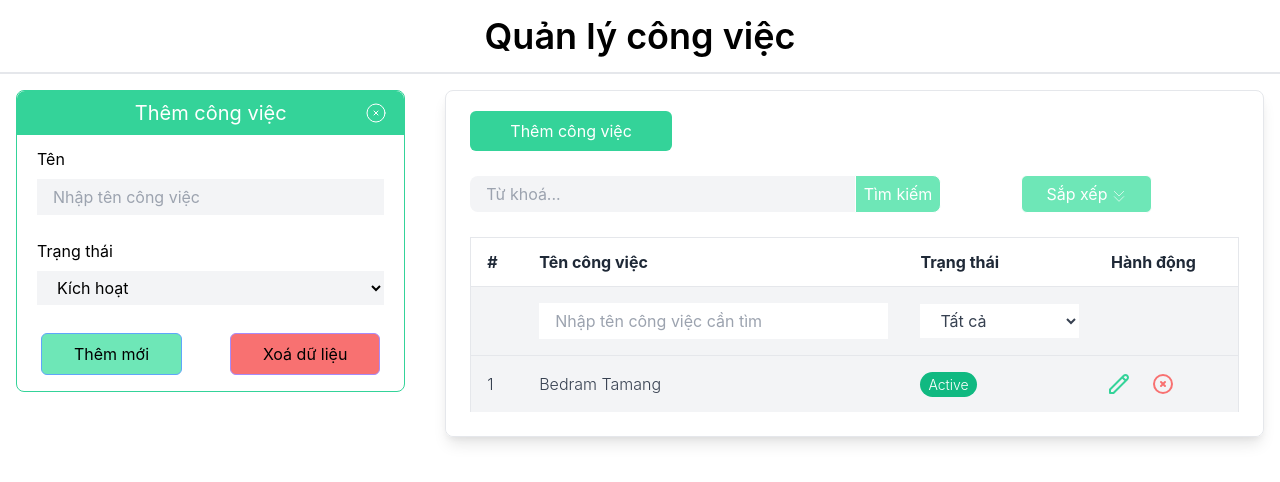
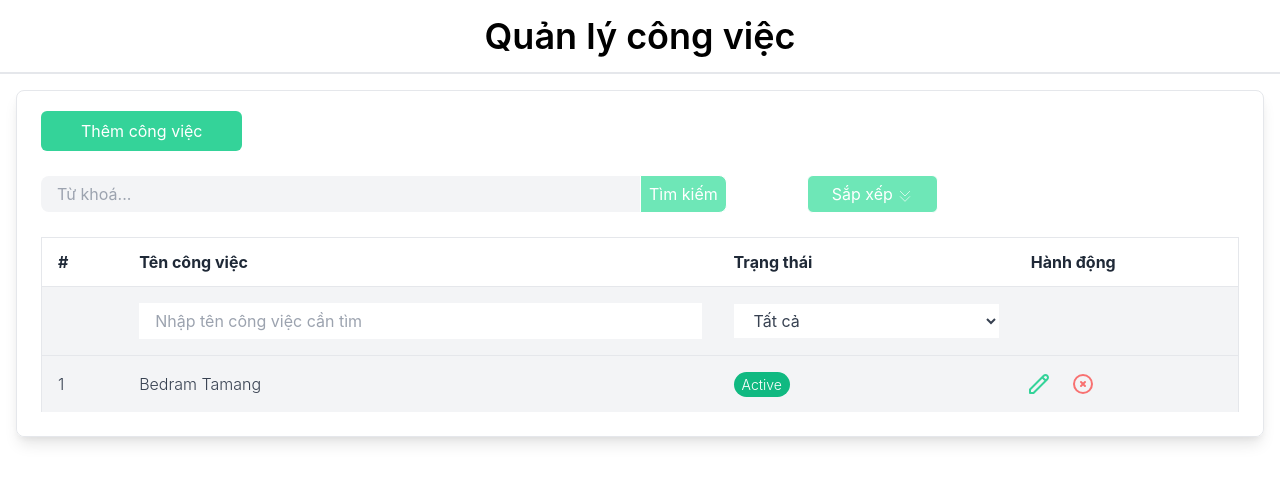
Before and after one commit to baolh-newit/newit-baolh, a React (Create React App) app: page / in a window 1280 px wide. Shown: the top 482 px of the page. Built offline with nearby package versions, Linux system fonts and the light colour scheme.

Commit message:
Thêm chức năng đóng mở form

```diff
--- a/src/App.js
+++ b/src/App.js
@@ -1,8 +1,21 @@
+import { useState } from 'react'
 import AddTask from './components/AddTask'
 import Control from './components/Control'
 import TaskList from './components/TaskList'
 
 function App() {
+  const [isDisplayForm, setIsDisplayForm] = useState(false)
+  const [title, setTitle] = useState('')
+
+  const newTask = (value) => {
+    setIsDisplayForm(true)
+    setTitle(value)
+  }
+  const onShowForm = (value) => {
+    setIsDisplayForm(true)
+    setTitle(value)
+  }
+
   return (
     <div className='container mx-auto'>
       <h1 className='text-4xl text-center font-semibold py-4 border-b-2'>
@@ -10,18 +23,31 @@ function App() {
       </h1>
       <div className='grid grid-cols-12 gap-x-10 m-4'>
         <div className='text-center col-start-1 col-end-5'>
-          <AddTask />
+          {isDisplayForm === true ? (
+            <AddTask closeForm={() => setIsDisplayForm(false)} title={title} />
+          ) : (
+            ''
+          )}
         </div>
-        <div className='text-center col-end-13 col-span-8 rounded-lg shadow-lg border border-gray-200'>
+        <div
+          className={
+            isDisplayForm === true
+              ? 'text-center col-end-13 col-span-8 rounded-lg shadow-lg border border-gray-200'
+              : 'text-center col-end-13 col-span-12 rounded-lg shadow-lg border border-gray-200'
+          }
+        >
           <div className='text-left pb-2 ml-6 mt-5'>
-            <button className='bg-green-400 py-2 px-10 rounded-md text-white hover:bg-green-500'>
+            <button
+              className='bg-green-400 py-2 px-10 rounded-md text-white hover:bg-green-500'
+              onClick={() => newTask('add')}
+            >
               Thêm công việc
             </button>
           </div>
           <div className=' flex justify-start items-center mx-6 mt-4 relative '>
             <Control />
           </div>
-          <TaskList />
+          <TaskList onShowForm={(value) => onShowForm(value)} />
         </div>
       </div>
     </div>
--- a/src/components/AddTask.js
+++ b/src/components/AddTask.js
@@ -1,17 +1,18 @@
 import React from 'react'
 
-function AddTask() {
+function AddTask(props) {
   return (
     <div className='w-full'>
       <form className='bg-white items-center rounded-lg border border-green-400'>
         <h2 className=' bg-green-400 text-white text-xl font-normal py-2 relative rounded-t-lg'>
-          Thêm công việc
+          {props.title === 'add' ? 'Thêm công việc' : 'Cập nhật công việc'}
           <svg
             xmlns='http://www.w3.org/2000/svg'
             className='h-6 w-6 absolute top-2.5 right-4 cursor-pointer hover:text-red-300'
             fill='none'
             viewBox='0 0 24 24'
             stroke='currentColor'
+            onClick={() => props.closeForm()}
           >
             <path
               strokeLinecap='round'
@@ -41,7 +42,7 @@ function AddTask() {
             className='bg-green-300 px-8 py-2 rounded-md border border-blue-400 hover:bg-green-400'
             type='submit'
           >
-            Thêm mới
+            {props.title === 'add' ? 'Thêm mới' : 'Cập nhật'}
           </button>
           <button
             className='bg-red-400 px-8 py-2 rounded-md border border-purple-400 hover:bg-red-500'
--- a/src/components/TaskItem.js
+++ b/src/components/TaskItem.js
@@ -1,6 +1,6 @@
 import React from 'react'
 
-function TaskItem() {
+function TaskItem(props) {
   return (
     <tr className='w-full font-light text-gray-700 bg-gray-100 whitespace-no-wrap border border-b-0'>
       <td className='px-4 py-4'>1</td>
@@ -13,6 +13,7 @@ function TaskItem() {
       <td className='text-center px-3 py-4 flex gap-5'>
         <a href='#'>
           <svg
+            onClick={() => props.onShowForm('edit')}
             xmlns='http://www.w3.org/2000/svg'
             className='h-6 w-6 text-green-400'
             fill='none'
--- a/src/components/TaskList.js
+++ b/src/components/TaskList.js
@@ -1,7 +1,7 @@
 import React from 'react'
 import TaskItem from './TaskItem'
 
-function TaskList() {
+function TaskList(props) {
   return (
     <div className='bg-white rounded-lg py-6'>
       <div className='block overflow-x-auto mx-6'>
@@ -33,7 +33,7 @@ function TaskList() {
               </td>
               <td className='px-4 py-4' />
             </tr>
-            <TaskItem />
+            <TaskItem onShowForm={(value) => props.onShowForm(value)} />
           </tbody>
         </table>
       </div>
```
